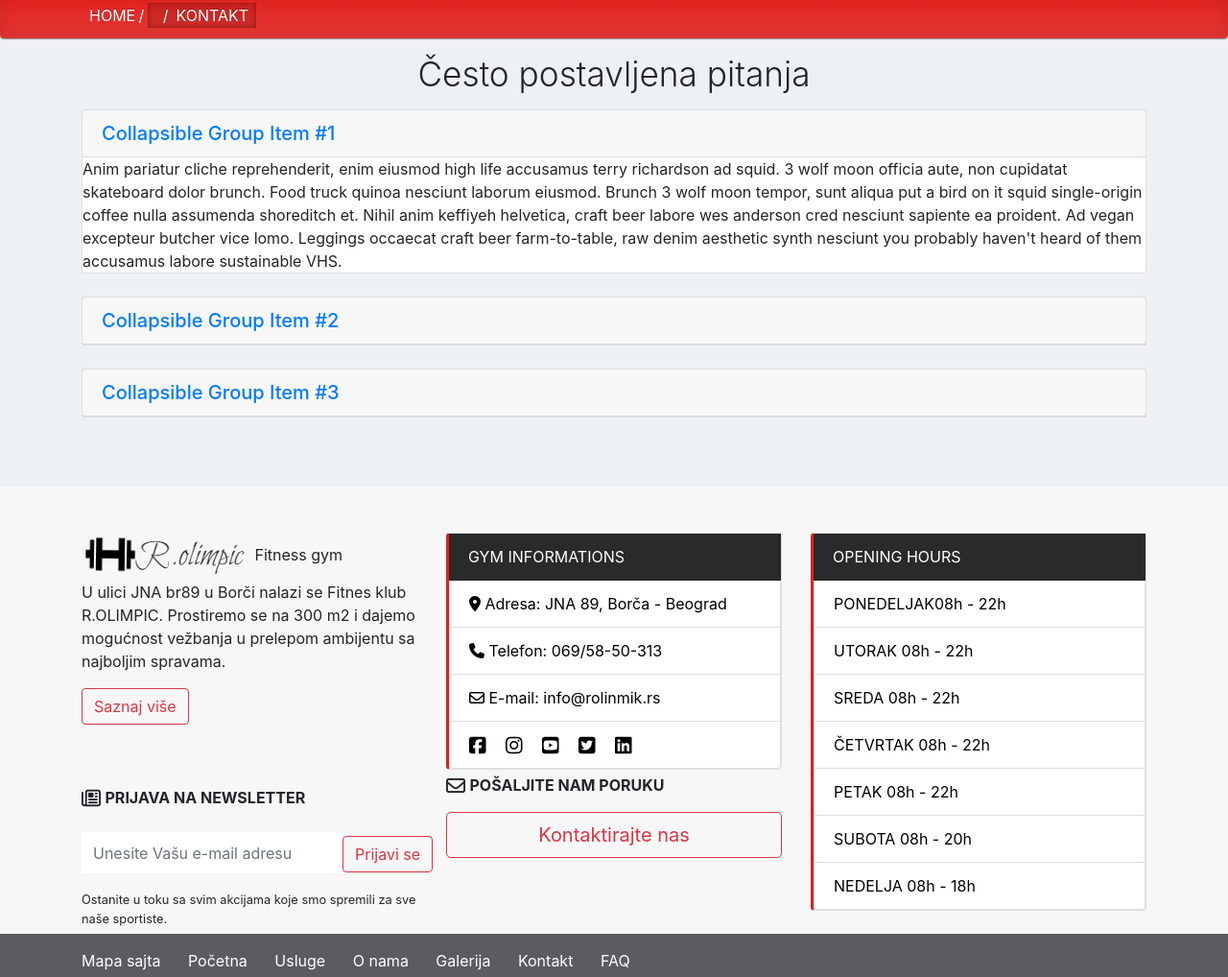
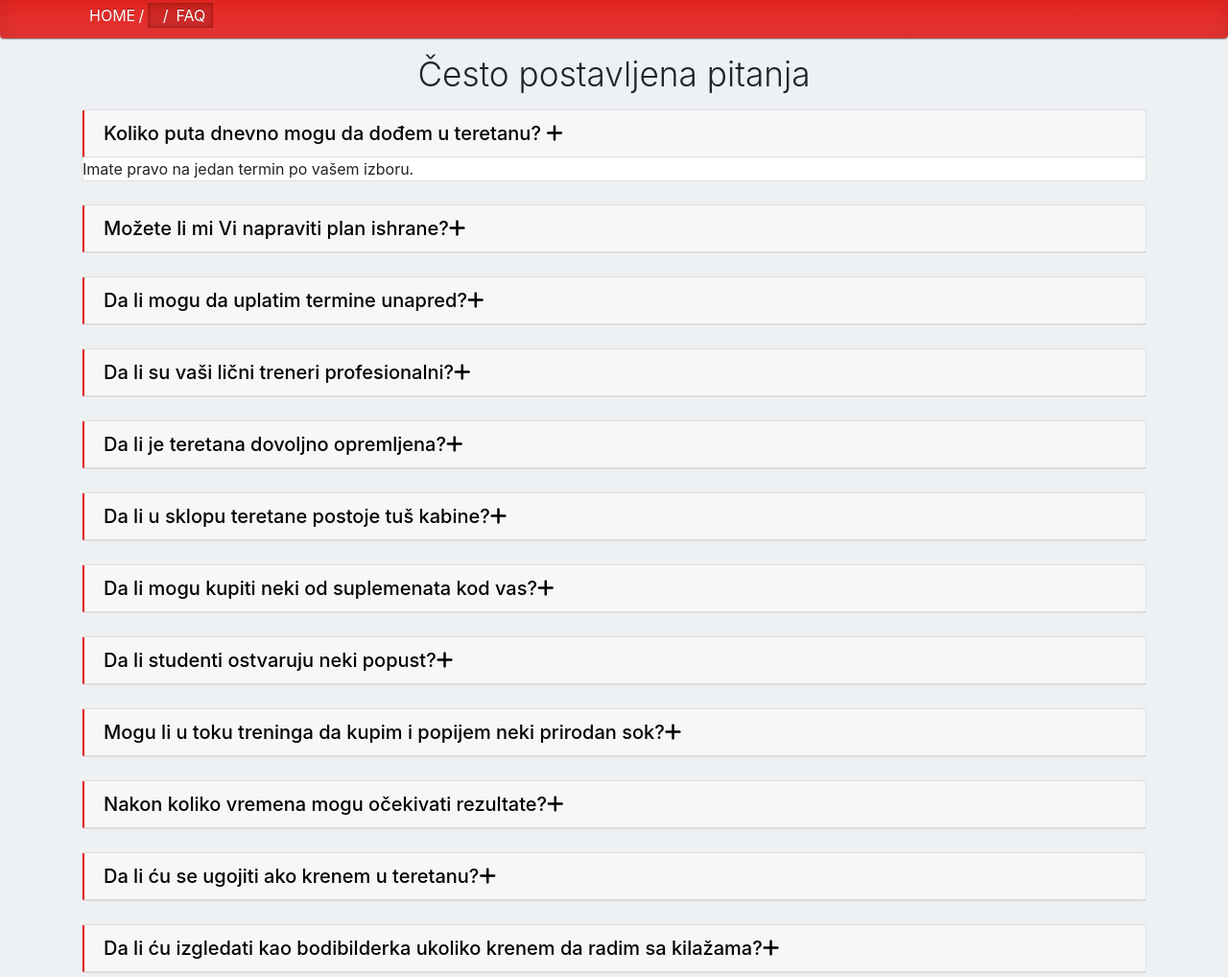
Before and after one commit to branislavbaron/rolimnik, a website: page faq.html in a window 1280 px wide. Shown: the part 121-1139 px from the top of the page at 96% size. Drawn offline with nearby package versions, Linux system fonts and the light colour scheme.

Commit message:
FAQ page done

```diff
--- a/faq.html
+++ b/faq.html
@@ -93,7 +93,7 @@
 			<nav class="breadcrumb">
 				<div class="container">
 					<a class="breadcrumb-item" href="#">Home</a>
-					<span class="breadcrumb-item active">Kontakt</span>
+					<span class="breadcrumb-item active">FAQ</span>
 				</div>
 			</nav>
 		</div>
@@ -109,14 +109,14 @@
           <div class="card-header" role="tab" id="headingOne">
             <h5 class="mb-0">
               <a data-toggle="collapse" data-parent="#accordion" href="#collapseOne" aria-expanded="true" aria-controls="collapseOne">
-                Collapsible Group Item #1
+                Koliko puta dnevno mogu da dođem u teretanu?  <i class="fa fa-plus pull-right" aria-hidden="true"></i>
               </a>
             </h5>
           </div>
 
           <div id="collapseOne" class="collapse show" role="tabpanel" aria-labelledby="headingOne">
             <div class="card-block">
-              Anim pariatur cliche reprehenderit, enim eiusmod high life accusamus terry richardson ad squid. 3 wolf moon officia aute, non cupidatat skateboard dolor brunch. Food truck quinoa nesciunt laborum eiusmod. Brunch 3 wolf moon tempor, sunt aliqua put a bird on it squid single-origin coffee nulla assumenda shoreditch et. Nihil anim keffiyeh helvetica, craft beer labore wes anderson cred nesciunt sapiente ea proident. Ad vegan excepteur butcher vice lomo. Leggings occaecat craft beer farm-to-table, raw denim aesthetic synth nesciunt you probably haven't heard of them accusamus labore sustainable VHS.
+              Imate pravo na jedan termin po vašem izboru.
             </div>
           </div>
         </div>
@@ -124,13 +124,13 @@
           <div class="card-header" role="tab" id="headingTwo">
             <h5 class="mb-0">
               <a class="collapsed" data-toggle="collapse" data-parent="#accordion" href="#collapseTwo" aria-expanded="false" aria-controls="collapseTwo">
-                Collapsible Group Item #2
+                Možete li mi Vi napraviti plan ishrane?<i class="fa fa-plus pull-right" aria-hidden="true"></i>
               </a>
             </h5>
           </div>
           <div id="collapseTwo" class="collapse" role="tabpanel" aria-labelledby="headingTwo">
             <div class="card-block">
-              Anim pariatur cliche reprehenderit, enim eiusmod high life accusamus terry richardson ad squid. 3 wolf moon officia aute, non cupidatat skateboard dolor brunch. Food truck quinoa nesciunt laborum eiusmod. Brunch 3 wolf moon tempor, sunt aliqua put a bird on it squid single-origin coffee nulla assumenda shoreditch et. Nihil anim keffiyeh helvetica, craft beer labore wes anderson cred nesciunt sapiente ea proident. Ad vegan excepteur butcher vice lomo. Leggings occaecat craft beer farm-to-table, raw denim aesthetic synth nesciunt you probably haven't heard of them accusamus labore sustainable VHS.
+              Ova usluga spada u usluge koje vrši lični trener, on vam po vašoj želji u skladu sa ciljevima može napraviti plan ishrane.
             </div>
           </div>
         </div>
@@ -138,16 +138,152 @@
           <div class="card-header" role="tab" id="headingThree">
             <h5 class="mb-0">
               <a class="collapsed" data-toggle="collapse" data-parent="#accordion" href="#collapseThree" aria-expanded="false" aria-controls="collapseThree">
-                Collapsible Group Item #3
+                Da li mogu da uplatim termine unapred?<i class="fa fa-plus pull-right" aria-hidden="true"></i>
               </a>
             </h5>
           </div>
           <div id="collapseThree" class="collapse" role="tabpanel" aria-labelledby="headingThree">
             <div class="card-block">
-              Anim pariatur cliche reprehenderit, enim eiusmod high life accusamus terry richardson ad squid. 3 wolf moon officia aute, non cupidatat skateboard dolor brunch. Food truck quinoa nesciunt laborum eiusmod. Brunch 3 wolf moon tempor, sunt aliqua put a bird on it squid single-origin coffee nulla assumenda shoreditch et. Nihil anim keffiyeh helvetica, craft beer labore wes anderson cred nesciunt sapiente ea proident. Ad vegan excepteur butcher vice lomo. Leggings occaecat craft beer farm-to-table, raw denim aesthetic synth nesciunt you probably haven't heard of them accusamus labore sustainable VHS.
+              Naravno, termine možete unapred uplatiti za nekoliko meseci ako želite.
             </div>
           </div>
         </div>
+
+        <div class="card">
+          <div class="card-header" role="tab" id="headingFour">
+            <h5 class="mb-0">
+              <a class="collapsed" data-toggle="collapse" data-parent="#accordion" href="#collapseFour" aria-expanded="false" aria-controls="collapseFour">
+                Da li su vaši lični treneri profesionalni?<i class="fa fa-plus pull-right" aria-hidden="true"></i>
+              </a>
+            </h5>
+          </div>
+          <div id="collapseFour" class="collapse" role="tabpanel" aria-labelledby="headingFour">
+            <div class="card-block">
+              Naravno, za Vas smo izabrali samo najbolje u svetu fitness-a i bodybuilding-a.
+            </div>
+          </div>
+        </div>
+
+        <div class="card">
+          <div class="card-header" role="tab" id="headingFive">
+            <h5 class="mb-0">
+              <a class="collapsed" data-toggle="collapse" data-parent="#accordion" href="#collapseFive" aria-expanded="false" aria-controls="collapseFive">
+                Da li je teretana dovoljno opremljena?<i class="fa fa-plus pull-right" aria-hidden="true"></i>
+              </a>
+            </h5>
+          </div>
+          <div id="collapseFive" class="collapse" role="tabpanel" aria-labelledby="headingFive">
+            <div class="card-block">
+              Teretanu smo opremili u dogovoru sa našim ličnim trenerima, teretana poseduje ogroman broj potpuno novih sprava uvezenih iz inostranstva, ako ipak primetimo da nešto nedostaje ili nam Vi to sugerišete dokupićemo.
+            </div>
+          </div>
+        </div>
+
+        <div class="card">
+          <div class="card-header" role="tab" id="headingSix">
+            <h5 class="mb-0">
+              <a class="collapsed" data-toggle="collapse" data-parent="#accordion" href="#collapseSix" aria-expanded="false" aria-controls="collapseSix">
+                Da li u sklopu teretane postoje tuš kabine?<i class="fa fa-plus pull-right" aria-hidden="true"></i>
+              </a>
+            </h5>
+          </div>
+          <div id="collapseSix" class="collapse" role="tabpanel" aria-labelledby="headingSix">
+            <div class="card-block">
+              Da, odmah nakon treninga se možete osvežiti i sveži nastaviti sa planiranim aktivnostima.
+            </div>
+          </div>
+        </div>
+
+        <div class="card">
+          <div class="card-header" role="tab" id="headingSeven">
+            <h5 class="mb-0">
+              <a class="collapsed" data-toggle="collapse" data-parent="#accordion" href="#collapseSeven" aria-expanded="false" aria-controls="collapseSeven">
+                Da li mogu kupiti neki od suplemenata kod vas?<i class="fa fa-plus pull-right" aria-hidden="true"></i>
+              </a>
+            </h5>
+          </div>
+          <div id="collapseSeven" class="collapse" role="tabpanel" aria-labelledby="headingSeven">
+            <div class="card-block">
+              Možete, kompletnu suplementaciju nabavljamo od domaćeg uvoznika Pansport-a, proizvode možete kupiti kod šejk bar-a.
+            </div>
+          </div>
+        </div>
+
+        <div class="card">
+          <div class="card-header" role="tab" id="headingEight">
+            <h5 class="mb-0">
+              <a class="collapsed" data-toggle="collapse" data-parent="#accordion" href="#collapseEight" aria-expanded="false" aria-controls="collapseEight">
+                Da li studenti ostvaruju neki popust?<i class="fa fa-plus pull-right" aria-hidden="true"></i>
+              </a>
+            </h5>
+          </div>
+          <div id="collapseEight" class="collapse" role="tabpanel" aria-labelledby="headingEight">
+            <div class="card-block">
+              Naravno, uz priloženi indeks studenti ostvaruju 10% popusta na mesečni paket koji su izabrali.
+            </div>
+          </div>
+        </div>
+
+        <div class="card">
+          <div class="card-header" role="tab" id="headingNine">
+            <h5 class="mb-0">
+              <a class="collapsed" data-toggle="collapse" data-parent="#accordion" href="#collapseNine" aria-expanded="false" aria-controls="collapseNine">
+                Mogu li u toku treninga da kupim i popijem neki prirodan sok?<i class="fa fa-plus pull-right" aria-hidden="true"></i>
+              </a>
+            </h5>
+          </div>
+          <div id="collapseNine" class="collapse" role="tabpanel" aria-labelledby="headingNine">
+            <div class="card-block">
+              Za našim šejk barom možete naručiti šta god želite, naše ljubazno osoblje će vam to i "smućkati".
+            </div>
+          </div>
+        </div>
+
+        <div class="card">
+          <div class="card-header" role="tab" id="headingTen">
+            <h5 class="mb-0">
+              <a class="collapsed" data-toggle="collapse" data-parent="#accordion" href="#collapseTen" aria-expanded="false" aria-controls="collapseTen">
+                Nakon koliko vremena mogu očekivati rezultate?<i class="fa fa-plus pull-right" aria-hidden="true"></i>
+              </a>
+            </h5>
+          </div>
+          <div id="collapseTen" class="collapse" role="tabpanel" aria-labelledby="headingNine">
+            <div class="card-block">
+              Ovo je vrlo subjektivno, morate vredno raditi, pratiti naše savete, paziti na ishranu i rezultati će vrlo brzo doći.
+            </div>
+          </div>
+        </div>
+
+        <div class="card">
+          <div class="card-header" role="tab" id="headingEleven">
+            <h5 class="mb-0">
+              <a class="collapsed" data-toggle="collapse" data-parent="#accordion" href="#collapseEleven" aria-expanded="false" aria-controls="collapseEleven">
+                Da li ću se ugojiti ako krenem u teretanu?<i class="fa fa-plus pull-right" aria-hidden="true"></i>
+              </a>
+            </h5>
+          </div>
+          <div id="collapseEleven" class="collapse" role="tabpanel" aria-labelledby="headingNine">
+            <div class="card-block">
+              Vaša kilaža ne zavisi od toga da li idete ili ne idete u teretanu već od vaše ishrane, načina života i metabolizma, teretana vam samo može pomoći da korigujete ove promenljive.
+            </div>
+          </div>
+        </div>
+
+        <div class="card">
+          <div class="card-header" role="tab" id="headingTwelve">
+            <h5 class="mb-0">
+              <a class="collapsed" data-toggle="collapse" data-parent="#accordion" href="#collapseTwelve" aria-expanded="false" aria-controls="collapseTwelve">
+                Da li ću izgledati kao bodibilderka ukoliko krenem da radim sa kilažama?<i class="fa fa-plus pull-right" aria-hidden="true"></i>
+              </a>
+            </h5>
+          </div>
+          <div id="collapseTwelve" class="collapse" role="tabpanel" aria-labelledby="headingNine">
+            <div class="card-block">
+              Ne, za tako nešto potrebno je da prođe mnogo vremena, ozbiljan pristup treninzima, ozbiljan plan ishrane, ozbiljne kilaže...
+            </div>
+          </div>
+        </div>
+
       </div>
     </div>
   </div>
```
Also changed, not shown: dist/css/rolinmik.css, dist/css/rolinmik.min.css, dist/scss/rolinmik.scss, mapasajta.html (added).
